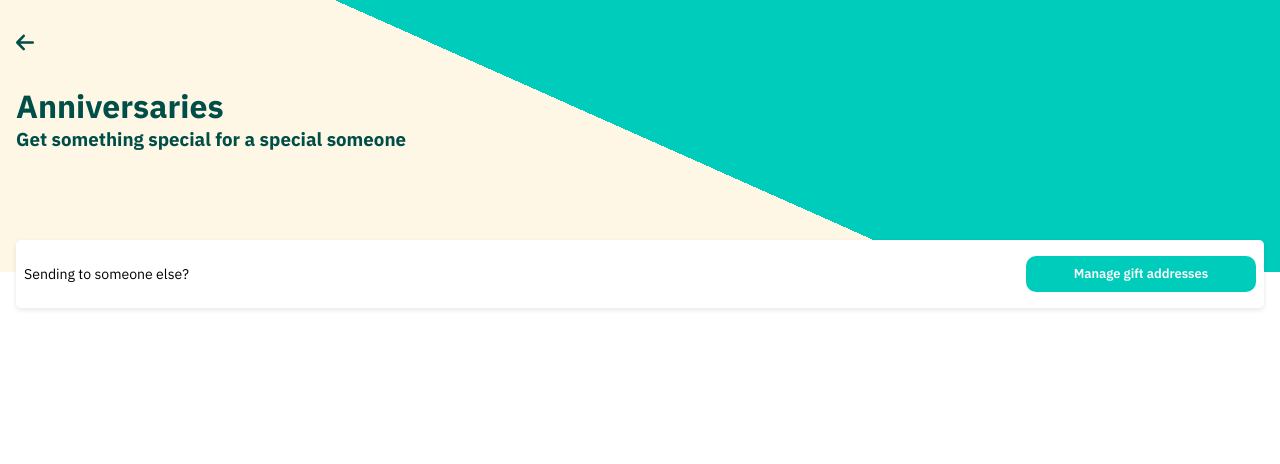
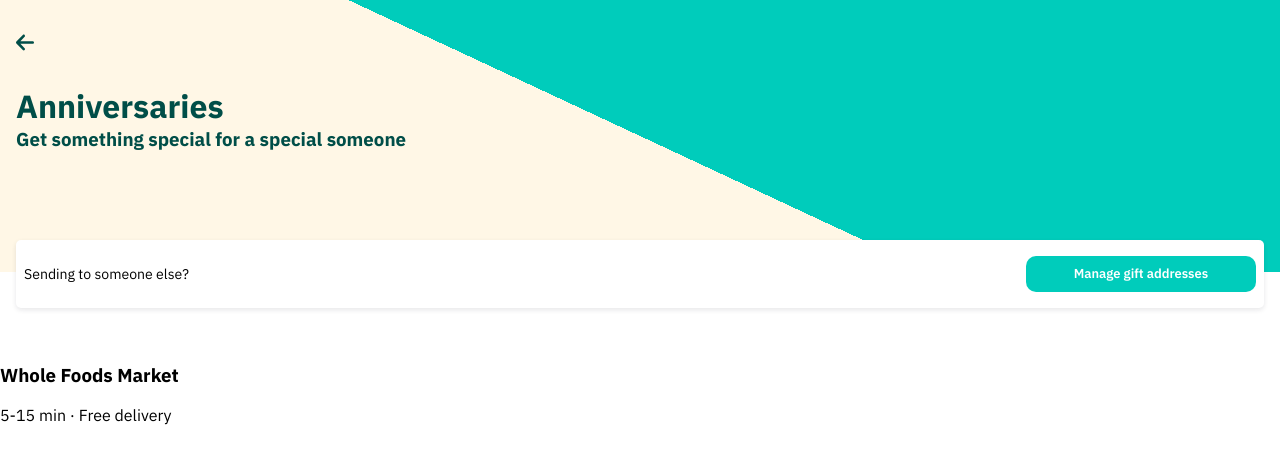
Before and after one commit to calvin-bochynski-ng/hackathon-acabo-client, a React (Create React App) app: page /anniversaries in a window 1280 px wide. Shown: the top 464 px of the page. Built offline with nearby package versions, Linux system fonts and the light colour scheme.

Commit message:
Add features to gift page

```diff
--- a/src/pages/Anniversaries/Anniversaries.js
+++ b/src/pages/Anniversaries/Anniversaries.js
@@ -1,10 +1,13 @@
 import "./Anniversaries.scss";
 import backArrow from "../../assets/icons/arrow-left.svg";
+import { Link } from "react-router-dom";
 const Anniversaries = () => {
   return (
     <>
       <header className="gifts">
-        <img src={backArrow} alt="" className="gifts__img" />
+        <Link to="/gifts">
+          <img src={backArrow} alt="" className="gifts__img" />
+        </Link>
         <h1 className="gifts__title">Anniversaries</h1>
         <h3 className="gifts__description">
           Get something special for a special someone
@@ -16,6 +19,17 @@ const Anniversaries = () => {
           Manage gift addresses
         </button>
       </section>
+      <main className="anniversary">
+        <article>
+          <div>
+            <img src="" alt="" />
+            <div>
+              <h3 className="shop__title">Whole Foods Market</h3>
+              <p className="shop__description">5-15 min &#183; Free delivery</p>
+            </div>
+          </div>
+        </article>
+      </main>
     </>
   );
 };
--- a/src/pages/GiftsPage/GiftsPage.scss
+++ b/src/pages/GiftsPage/GiftsPage.scss
@@ -4,7 +4,7 @@
 .gifts {
   padding: 1rem;
   background: linear-gradient(
-    204deg,
+    205deg,
     rgba(0, 204, 187, 1) 50%,
     rgba(255, 247, 230, 1) 50%
   );
```
